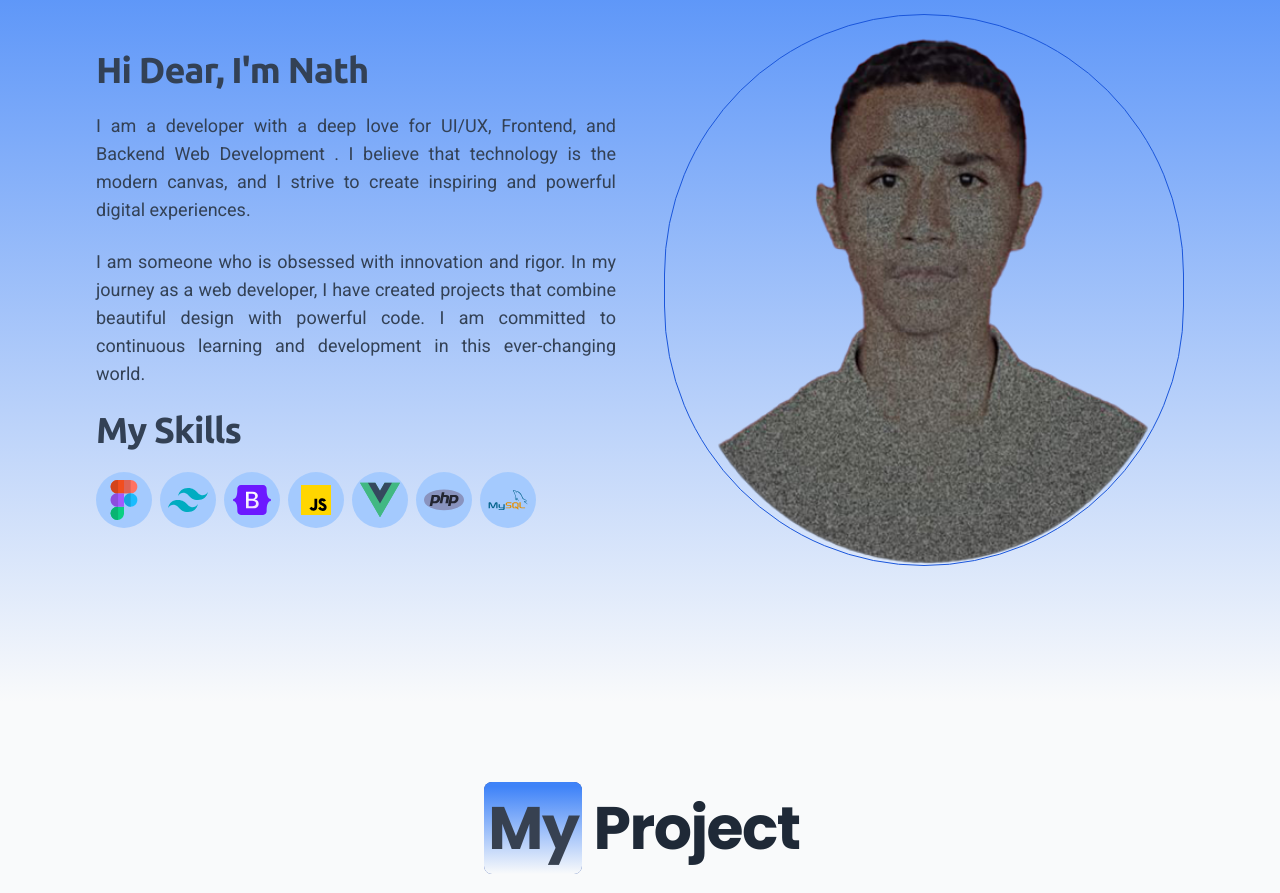
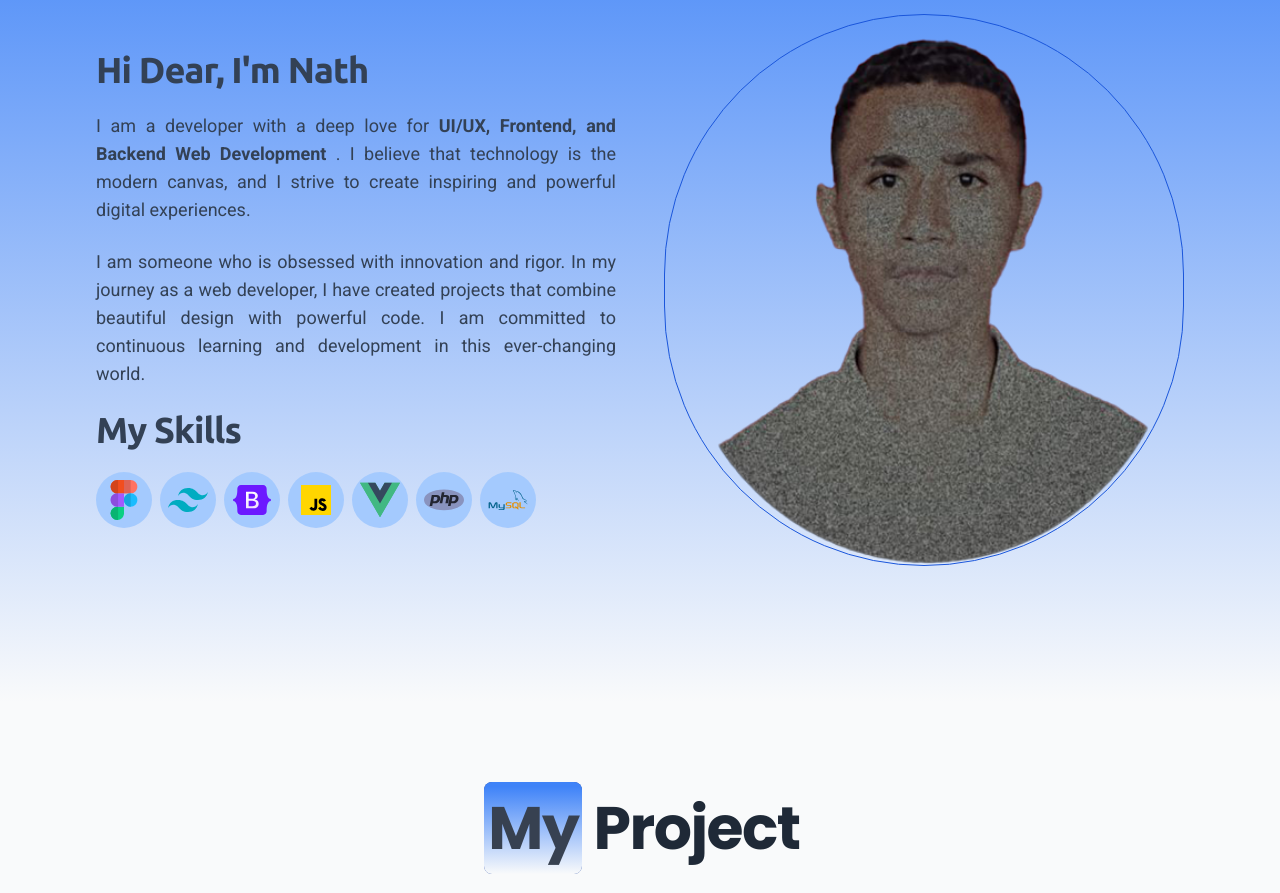
Before and after one commit to NathanAdy/nathPortfolio, a website: page index.html in a window 1280 px wide. Shown: the part 1050-1943 px from the top of the page. Drawn offline with nearby package versions, Linux system fonts and the light colour scheme; some packages are replaced by stand-ins of ours; a script that the page names is missing.

Commit message:
Update index.html

```diff
--- a/index.html
+++ b/index.html
@@ -313,7 +313,7 @@
                                 </h2>
                                 <p class="font-roboto md:text-lg text-base text-justify" data-aos="fade-right"
                                     data-aos-duration="500" data-aos-delay="200"> I am a developer with a deep love for
-                                    <b></b>UI/UX, Frontend, and Backend Web Development </b>. I believe that technology is the modern
+                                    <b>UI/UX, Frontend, and Backend Web Development </b>. I believe that technology is the modern
                                     canvas, and I strive to create inspiring and powerful digital experiences.</p>
                                 <p class="font-roboto md:text-lg mt-6 text-base text-justify" data-aos="fade-right"
                                     data-aos-duration="500" data-aos-delay="200">
```
